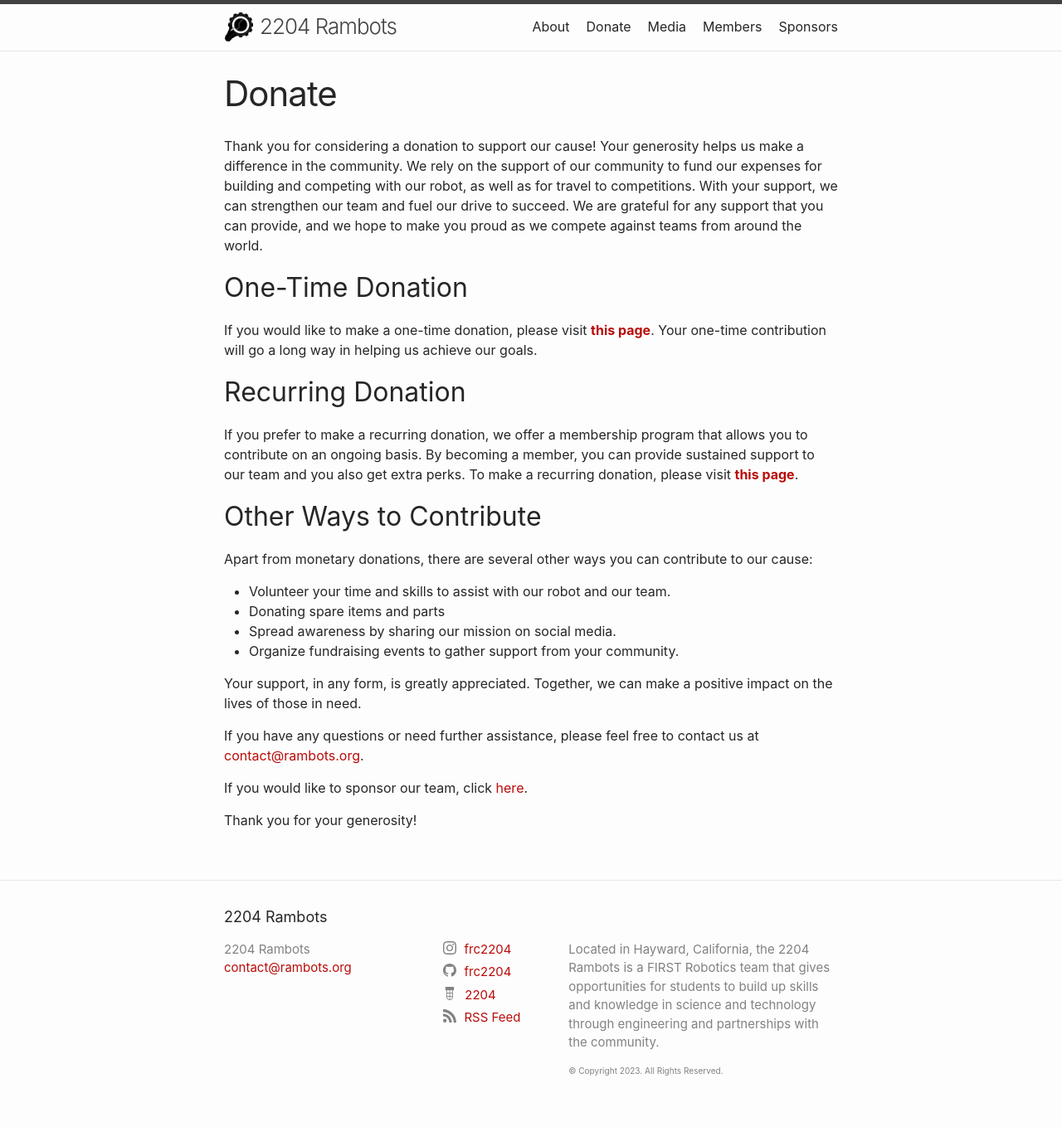
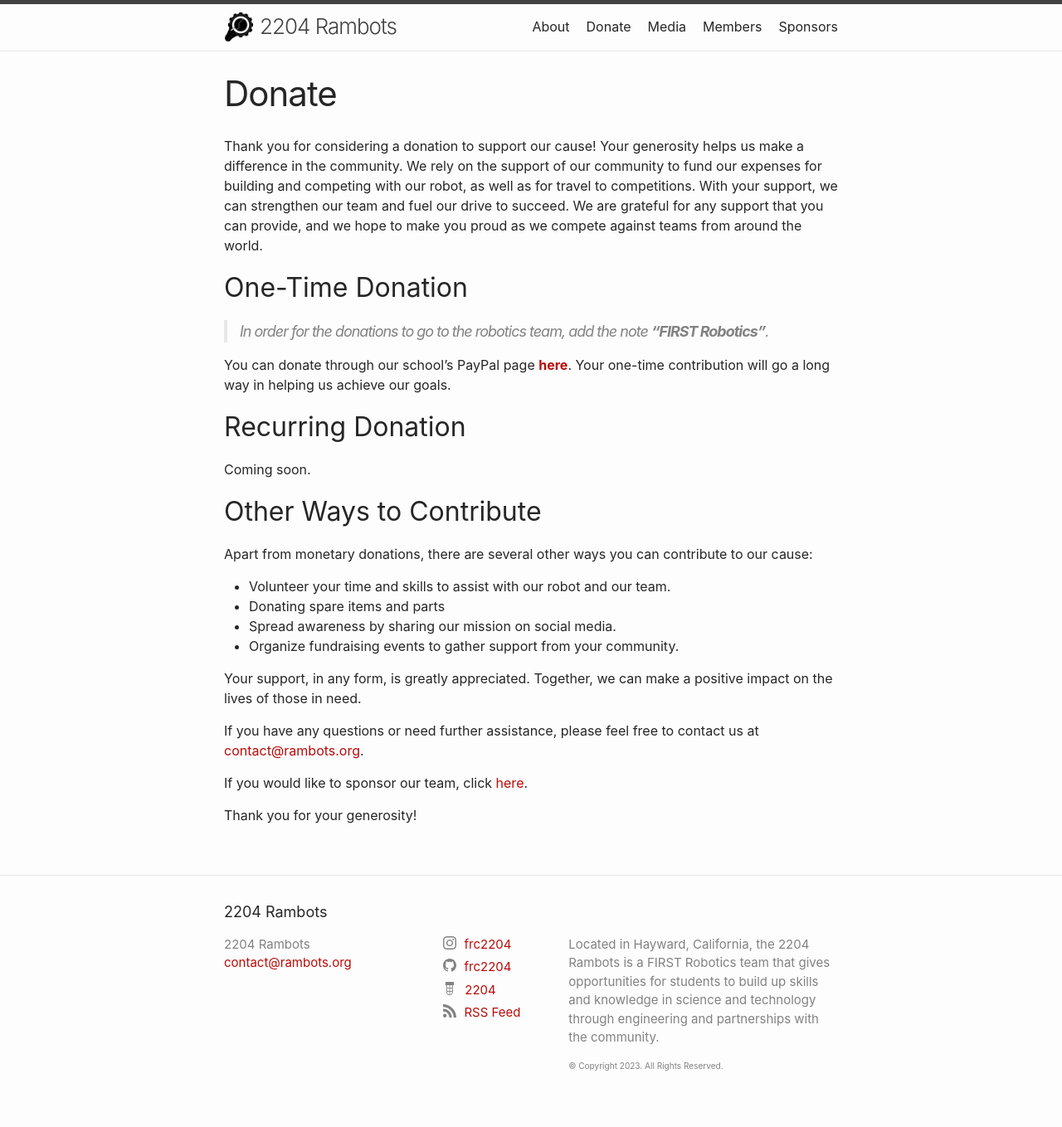
Before and after one commit to frc2204/website, a Jekyll site: the page built from donate.md, in a window 1280 px wide. Shown: the whole page at 83% size. Built offline with Jekyll 4.4.1, drawn with Linux system fonts in a browser that asks for light colours.

Commit message:
PayPal for donation page

```diff
--- a/donate.md
+++ b/donate.md
@@ -7,11 +7,13 @@
 
 ## One-Time Donation
 
-If you would like to make a one-time donation, please visit **[this page](https://www.buymeacoffee.com/rambots2204)**. Your one-time contribution will go a long way in helping us achieve our goals.
+> In order for the donations to go to the robotics team, add the note **"FIRST Robotics"**.
+
+You can donate through our school's PayPal page **[here](https://www.paypal.com/donate/?hosted_button_id=EDZYYQA8H83WY)**. Your one-time contribution will go a long way in helping us achieve our goals.
 
 ## Recurring Donation
 
-If you prefer to make a recurring donation, we offer a membership program that allows you to contribute on an ongoing basis. By becoming a member, you can provide sustained support to our team and you also get extra perks. To make a recurring donation, please visit **[this page](https://www.buymeacoffee.com/rambots2204/membership)**.
+Coming soon.
 
 ## Other Ways to Contribute
 
```
